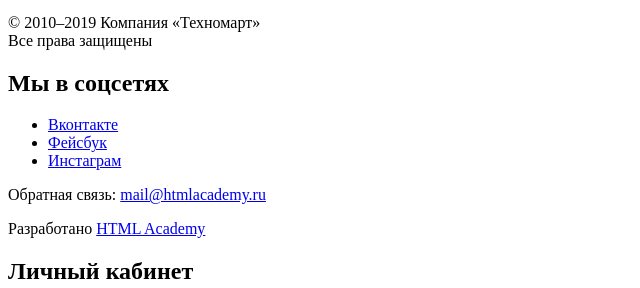
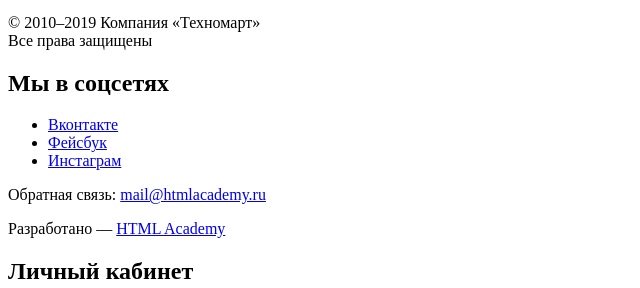
Before and after one commit to AjuriDev/1346835-technomart-28, a plain HTML site: page index.html in a window 1280 px wide. Shown: the part 991-1279 px from the top of the page, 0-640 px from the left. Drawn offline with Linux system fonts and the light colour scheme.

Commit message:
Update index.html

```diff
--- a/index.html
+++ b/index.html
@@ -85,8 +85,8 @@
 
   <footer>
 
-    <div>
-      <section>
+    <section>
+      <div>
         <a href="index.html">
           <img src="img/logo-technomart.svg" width="220" height="47" alt="Логотип магазина «Техномарт»">
         </a>
@@ -94,9 +94,9 @@
           <address>г. Санкт-Петербург, ул. Б. Конюшенная, д. 19/8</address>
           <a href="tel:+78125550555">+7 (812) 555-05-55</a>
         </p>
-      </section>
+      </div>
 
-      <section>
+      <div>
         <ul>
           <li><a href="blank.html">Компания</a></li>
           <li><a href="blank.html">Новости</a></li>
@@ -111,10 +111,10 @@
           <li><a href="blank.html">Инструмент</a></li>
           <li><a href="blank.html">Спецпредложения</a></li>
         </ul>
-      </section>
-    </div>
+      </div>
+    </section>
 
-    <div>
+    <section>
       <p>
         © 2010–2019 Компания «Техномарт»<br>
         Все права защищены
@@ -141,11 +141,11 @@
           <a href="email:mail@htmlacademy.ru">mail@htmlacademy.ru</a>
         </p>
         <p>
-          Разработано
+          Разработано —
           <a href="https://htmlacademy.ru">HTML Academy</a>
         </p>
       </section>
-    </div>
+    </section>
   </footer>
 
   <section>
```
